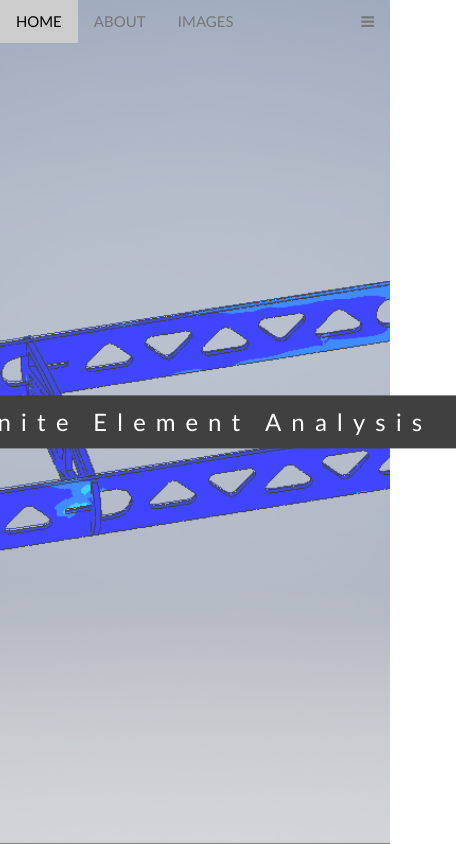
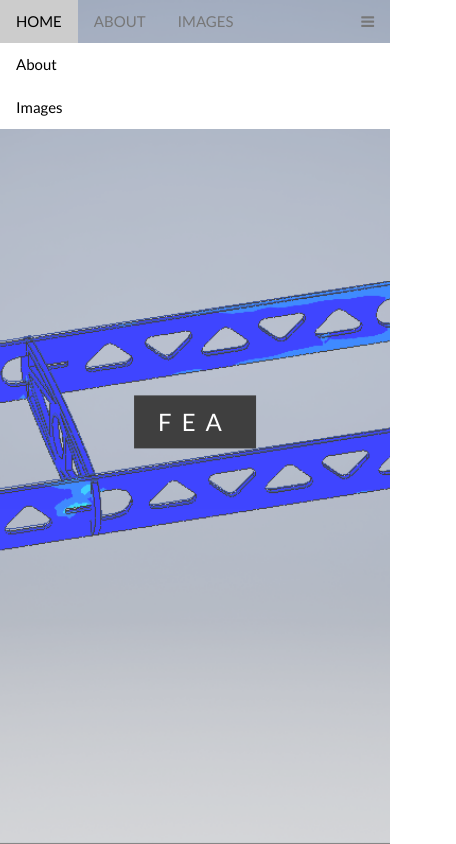
Before and after one commit to Ginty-o/maxmcginty.com, a plain HTML site: page finite element anlysis/Finite Element.html in a window 390 px wide. Both pictures are taken after a click on the link "Toggle Navigation Menu". Shown: the top 844 px of the page, 456 px wide, since content can reach past the window. Drawn offline with nearby package versions, Linux system fonts and the light colour scheme.

Commit message:
Add files via upload

```diff
--- a/finite element anlysis/Finite Element.html
+++ b/finite element anlysis/Finite Element.html
@@ -52,14 +52,15 @@
 
     <!-- Navbar on small screens -->
     <div id="navDemo" class="w3-bar-block w3-white w3-hide w3-hide-large w3-hide-medium">
-        <a href="#about" class="w3-bar-item w3-button" onclick="toggleFunction()">HOME</a>
+        <a href="#about" class="w3-bar-item w3-button" onclick="toggleFunction()">About</a>
+        <a href="#image" class="w3-bar-item w3-button" onclick="toggleFunction()">Images</a>
     </div>
 </div>
 
 <!-- First Parallax Image with Logo Text -->
 <div class="bgimg-1 w3-display-container w3-opacity-min" id="home">
     <div class="w3-display-middle" style="white-space:nowrap;">
-        <span class="w3-center w3-padding-large w3-black w3-xlarge w3-wide w3-animate-opacity">Finite Element Analysis</span>
+        <span class="w3-center w3-padding-large w3-black w3-xlarge w3-wide w3-animate-opacity">F<span class="w3-hide-small">inite </span>E<span class="w3-hide-small">lment </span>A<span class="w3-hide-small">nalysis</span></span>
     </div>
 </div>
 
@@ -95,5 +96,35 @@
         </div>
     <p>Powered by <a href="https://www.w3schools.com/w3css/default.asp" title="W3.CSS" target="_blank" class="w3-hover-text-green">w3.css</a></p>
 </footer>
+<script>
+    // Modal Image Gallery
+    function onClick(element) {
+        document.getElementById("img01").src = element.src;
+        document.getElementById("modal01").style.display = "block";
+        var captionText = document.getElementById("caption");
+        captionText.innerHTML = element.alt;
+    }
+
+    // Change style of navbar on scroll
+    window.onscroll = function() {myFunction()};
+    function myFunction() {
+        var navbar = document.getElementById("myNavbar");
+        if (document.body.scrollTop > 100 || document.documentElement.scrollTop > 100) {
+            navbar.className = "w3-bar" + " w3-card" + " w3-animate-top" + " w3-white";
+        } else {
+            navbar.className = navbar.className.replace(" w3-card w3-animate-top w3-white", "");
+        }
+    }
+
+    // Used to toggle the menu on small screens when clicking on the menu button
+    function toggleFunction() {
+        var x = document.getElementById("navDemo");
+        if (x.className.indexOf("w3-show") == -1) {
+            x.className += " w3-show";
+        } else {
+            x.className = x.className.replace(" w3-show", "");
+        }
+    }
+</script>
 </body>
 </html>
```
Also changed, not shown: 2018 robot/2018 Robot.html (+32 -1 lines), Heavy Lift Drone/Heavy Lift.html (+32 -1 lines), index.html (+1 -1 lines).
